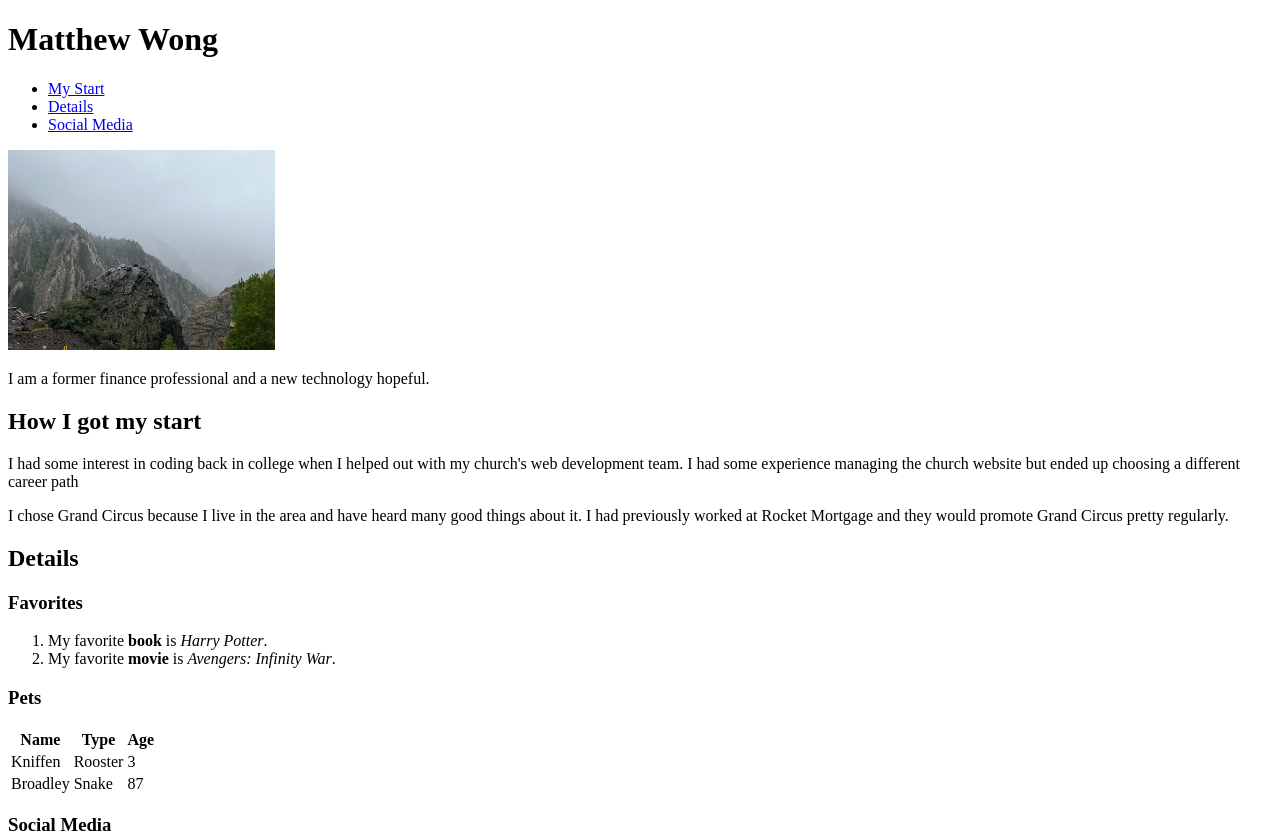
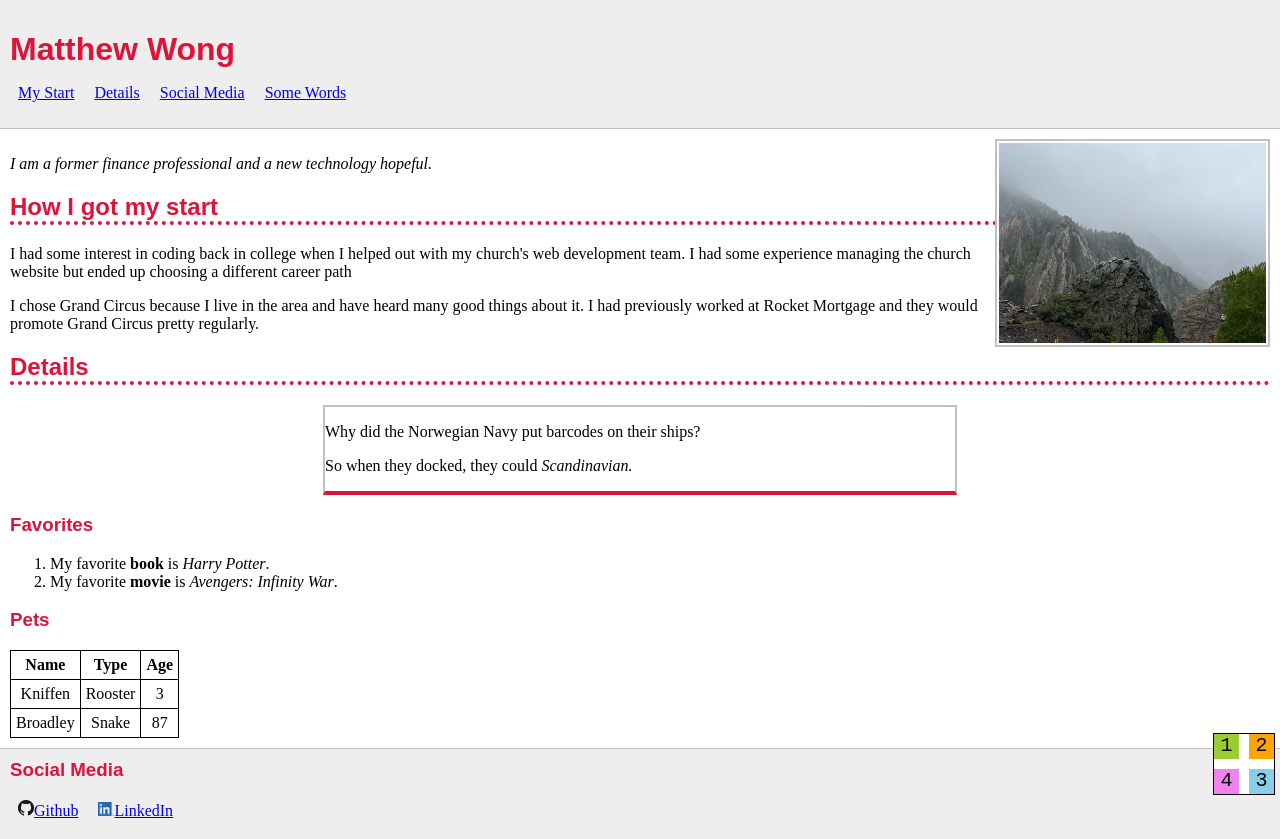
Before and after one commit to wongmatt93/happywebsite, a plain HTML site: page index.html in a window 1280 px wide. Shown: the top 839 px of the page. Drawn offline with Linux system fonts and the light colour scheme.

Commit message:
committing from terminal for the first time

```diff
--- a/index.html
+++ b/index.html
@@ -10,19 +10,24 @@
 <body>
     <header>
         <h1>Matthew Wong</h1><!--Block Display-->
-        <ul><!--Block Displey-->
+        <ul class="nav-list"><!--Block Displey-->
             <li><a href="#my-start">My Start</a></li><!--Block Display, Link Inline Display-->
             <li><a href="#details">Details</a></li><!--Block Display, Link Inline Display-->
             <li><a href="#social-media">Social Media</a></li><!--Block Display, Link Inline Display-->
+            <li><a href="some-words.html">Some Words</a></li>
         </ul>
     </header>
     <main>
-        <img src="Utah.jpeg" height="200px" alt="Driving Through Utah" /><!--Inline-Block Display-->
-        <p>I am a former finance professional and a new technology hopeful.</p><!--Block Display-->
+        <img id="profile-pic" src="Utah.jpeg" height="200px" alt="Driving Through Utah" /><!--Inline-Block Display-->
+        <p class="overview">I am a former finance professional and a new technology hopeful.</p><!--Block Display-->
         <h2 id="my-start">How I got my start</h2><!--Block Display-->
         <p>I had some interest in coding back in college when I helped out with my church's web development team. I had some experience managing the church website but ended up choosing a different career path</p><!--Block Display-->
         <p>I chose Grand Circus because I live in the area and have heard many good things about it. I had previously worked at Rocket Mortgage and they would promote Grand Circus pretty regularly.</p><!--Block Display-->
         <h2 id="details">Details</h2><!--Block Display-->
+        <blockquote id="joke">
+            <p>Why did the Norwegian Navy put barcodes on their ships?</p>
+            <p>So when they docked, they could <i>Scandinavian.</i></p>
+        </blockquote>
         <h3>Favorites</h3><!--Block Display-->
         <ol>
             <li>My favorite <strong>book</strong> is <cite>Harry Potter</cite>.</li><!--Block Display List, Inline Display Strong and Cite-->
@@ -49,10 +54,20 @@
     </main>
     <footer>
         <h3 id="social-media">Social Media</h3><!--Block Display-->
-        <ul>
+        <ul class="nav-list">
             <li><img src="GitHub-Mark-64px.png" alt="Github" width="64px" /><a href="https://www.github.com/wongmatt93">Github</a></li><!--Inline-Block Display, Link Inline Display-->
             <li><img src="LI-In-Bug.png" alt="LinkedIn" width="64px" /><a href="https://www.linkedin.com/in/wongmatt93">LinkedIn</a></li><!--Inline-Block Display, Link Inline Display-->
         </ul>
     </footer>
+    <div class="numbers-box">
+        <div class="color-box color-box-1">1</div>
+        <div class="color-box color-box-2">2</div>
+        <div class="color-box color-box-3">3</div>
+        <div class="color-box color-box-4">4</div>
+    </div>
+    <!--<div id="horse">
+        <img class="horse" src="Bojack.jpg"/>
+        <img class="horse" src="Bojack2.jpg"/>
+    </div>-->
 </body>
 </html>
--- /dev/null
+++ b/some-words.css
@@ -0,0 +1,63 @@
+@media screen and (min-width: 480px) {
+    header {
+        display: flex;
+        flex-direction: row;
+        justify-content: space-between;
+        align-items: center;
+        padding: 0em 1em;
+    }
+
+    .nouns {
+        display: flex;
+        justify-content: flex-start;
+    }
+
+    .adjectives {
+        display: flex;
+        justify-content: flex-end;
+    }
+
+    body {
+        margin: 0px 10px 10px 10px;
+    }
+}
+
+@media screen and (min-width: 992px) {
+    main {
+        display: flex;
+        justify-content: space-between;
+    }
+}
+
+body {
+    margin: 0;
+   }
+
+   header {
+    background-color: #f6e4f6;
+    padding: 1em;
+    margin-bottom: 10px;
+    box-shadow: 0px 2px 3px #732673;
+   }
+
+   header a {
+    color: #732673;
+}
+
+section {
+ background-color: #d1f0de;
+ padding: 1em;
+ margin-bottom: 10px;
+ box-shadow: 0px 2px 3px #2e8b57;
+}
+
+h2 {
+ margin-top: 0;
+}
+
+.words p {
+ border: 2px solid #2e8b57;
+ background-color: white;
+ padding: 1em;
+ margin: 2px;
+}
--- a/style.css
+++ b/style.css
@@ -0,0 +1,129 @@
+h1, h2, h3 {
+    color: crimson;
+    font-family: sans-serif;
+}
+
+.overview {
+    font-style: italic;
+}
+
+header {
+    background-color: #eee;
+    border-bottom: 1px solid silver;
+    padding: 10px;
+}
+
+footer {
+    background-color: #eee;
+    border-top: 1px solid silver;
+    padding: 10px;
+}
+
+main {
+    padding: 10px;
+}
+
+h1 {
+    margin-bottom: 15px;
+}
+
+h2 {
+    border-bottom: 4px dotted crimson;
+}
+
+footer h3 {
+    margin-top: 0px;
+}
+
+body {
+    margin: 0px;
+}
+
+.numbers-box {
+    height: 60px;
+    width: 60px;
+    border: 1px solid black;
+    background-color: white;
+    position: fixed;
+    right: 5px;
+    bottom: 5px;
+}
+
+.color-box {
+    width: 25px;
+    height: 25px;
+    font-family: monospace;
+    font-size: 20px;
+    position: absolute;
+    text-align: center;
+}
+
+.color-box-1 {
+    background-color: yellowgreen;
+    top: 0px;
+    left: 0px;
+}
+
+.color-box-2 {
+    background-color: orange;
+    right: 0px;
+    top: 0px;
+}
+
+.color-box-3 {
+    background-color: skyblue;
+    bottom: 0px;
+    right: 0px;
+}
+
+.color-box-4 {
+    background-color: violet;
+    left: 0px;
+    bottom: 0px;
+}
+
+#profile-pic{
+    height: 200px;
+    background-color: white;
+    border: 2px solid silver;
+    padding: 2px;
+    float: right;
+    margin-left: 10px;
+}
+
+#joke {
+    width: 50%;
+    border: 2px silver solid;
+    border-bottom: 4px crimson solid;
+    margin: auto;
+}
+
+table, td, th {
+    border: .1px solid black;
+    border-collapse: collapse;
+    text-align: center;
+    padding: 5px;
+}
+
+#horse {
+    display: flex;
+    justify-content: space-evenly;
+}
+
+.horse {
+    width: 500px;
+}
+
+.nav-list {
+    list-style-type: none;
+    padding: 0;
+}
+
+.nav-list li {
+    display: inline;
+    margin: .5em;
+}
+
+footer li img {
+    width: 16px;
+}
```
Also changed, not shown: some-words.html (added, +39 -0 lines), Bojack.jpg (added), Bojack2.jpg (added), 1 other file.
